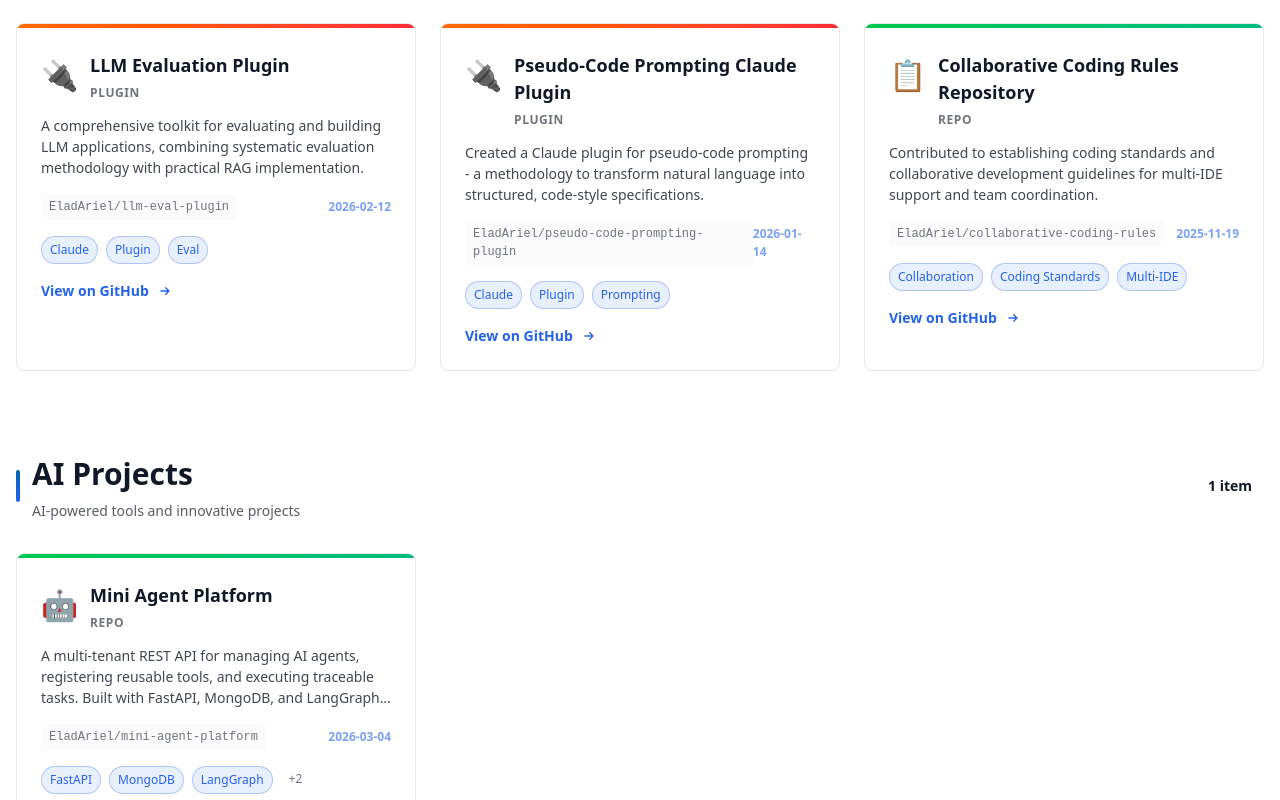
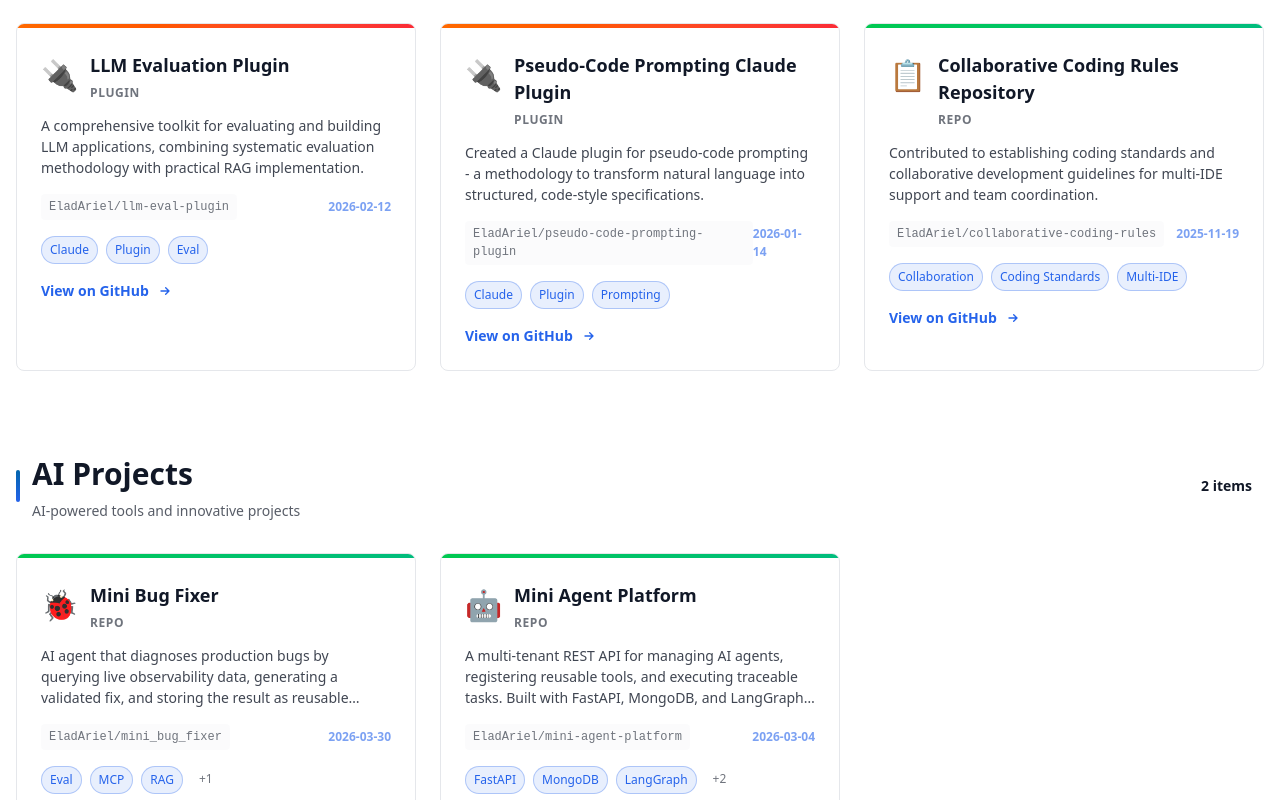
Before and after one commit to EladAriel/portfolio, a Next.js app: page / in a window 1280 px wide. Shown: the part 2000-2800 px from the top of the page. Built offline with nearby package versions, Linux system fonts and the light colour scheme.

Commit message:
Add Mini Bug Fixer project to contributions
Added a new AI agent project for diagnosing production bugs.

```diff
--- a/src/data/contributions.ts
+++ b/src/data/contributions.ts
@@ -132,4 +132,16 @@ export const contributions: Contribution[] = [
     date: '2026-03-04',
     icon: '🤖',
   },
+  {
+    id: 'mini-bug-fixer',
+    title: 'Mini Bug Fixer',
+    description: 'AI agent that diagnoses production bugs by querying live observability data, generating a validated fix, and storing the result as reusable institutional knowledge.',
+    type: 'repo',
+    url: 'https://github.com/EladAriel/mini-agent-platform',
+    repository: 'EladAriel/mini_bug_fixer',
+    category: 'ai_projects',
+    tags: ['Eval', 'MCP', 'RAG', 'AI Agents'],
+    date: '2026-03-30',
+    icon: '🐞',
+  },
 ];
```
